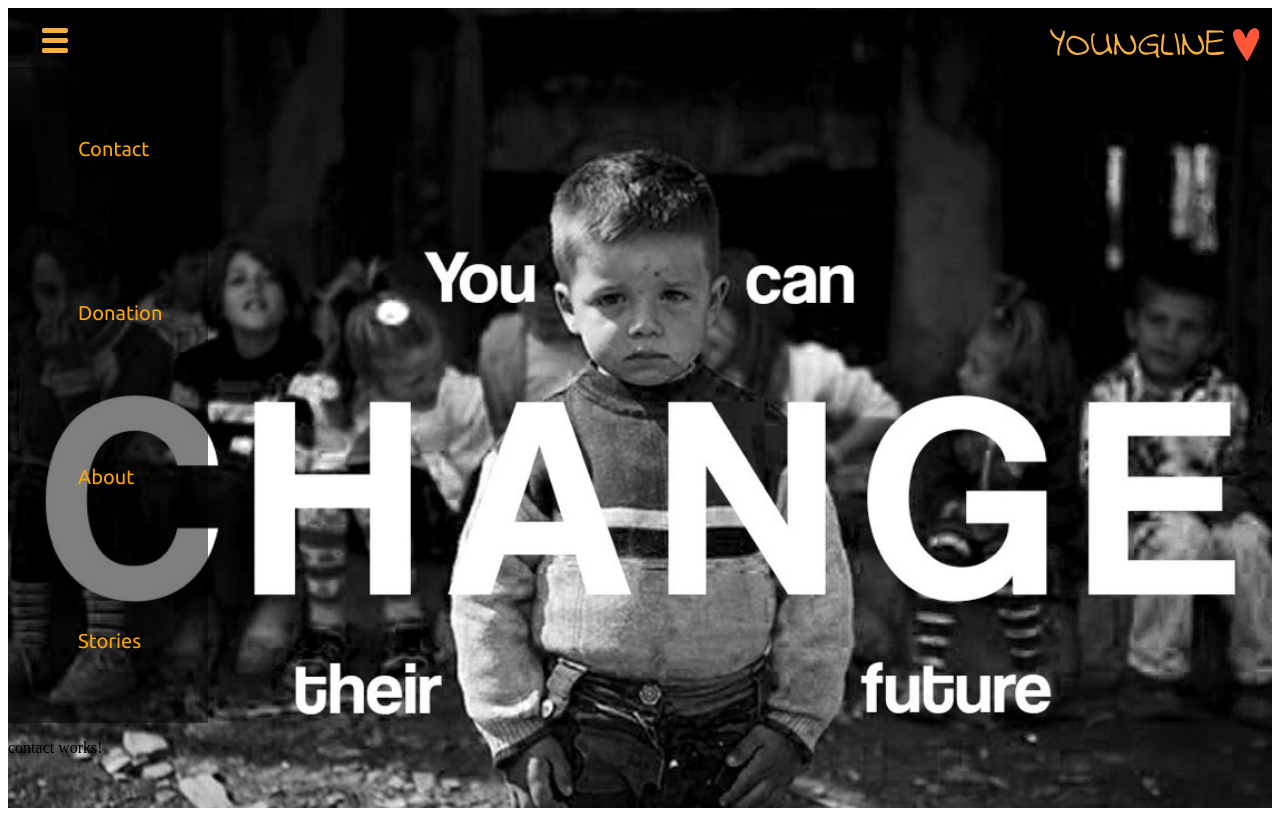
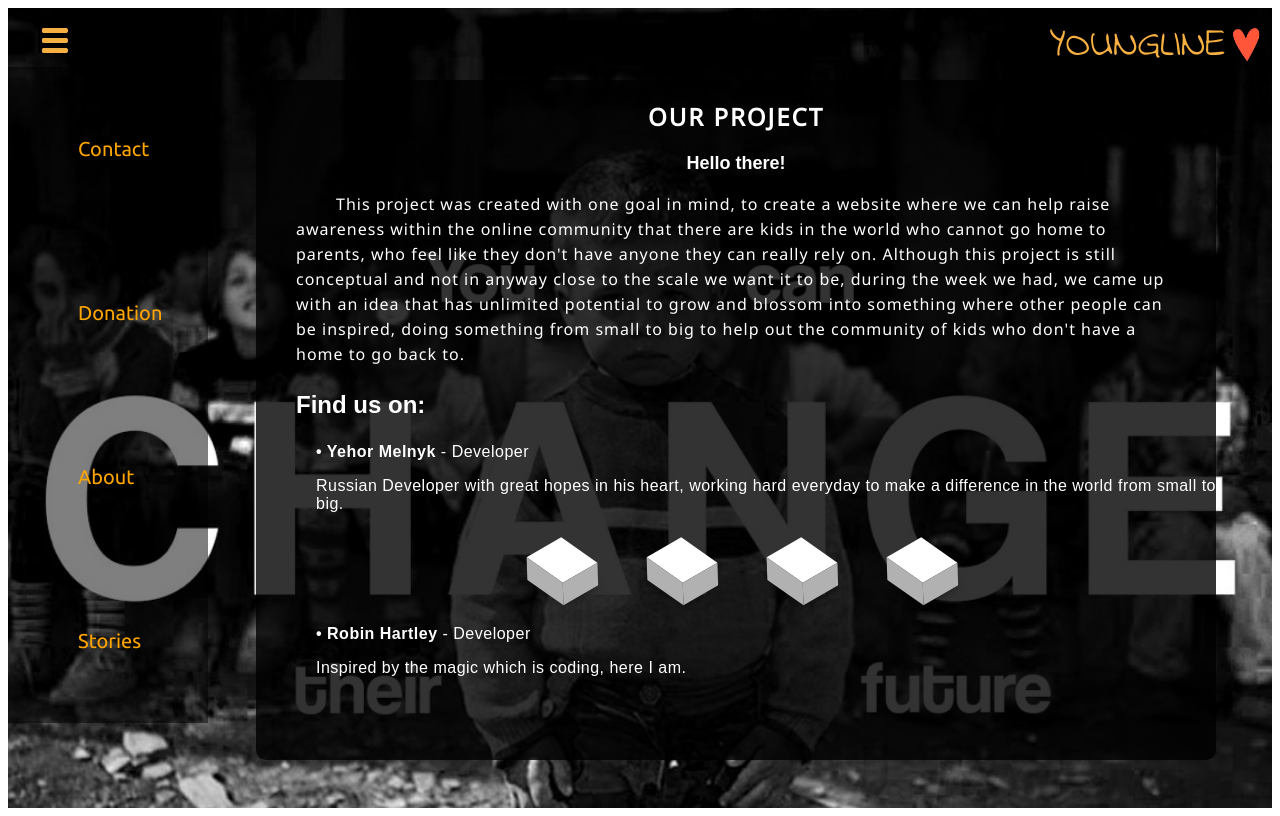
Before and after one commit to Yehorchik/orphan, an Angular app in the folder public/: page /contact in a window 1280 px wide. Built offline with nearby package versions, Linux system fonts and the light colour scheme.

Commit message:
updated contact page

```diff
--- a/public/src/app/app.component.css
+++ b/public/src/app/app.component.css
@@ -1,7 +1,8 @@
 @import url('https://fonts.googleapis.com/css?family=Rajdhani|Ubuntu');
+
 * {
-    padding: 0px;
-    margin: 0px;
+  margin: 0;
+  padding: 0;
 }
 
 body {
@@ -26,6 +27,7 @@
   font-size: 40px;
   color: #F5B041;
 }
+
 #logo_heart {
   width: 40px;
   height: 40px;
@@ -33,6 +35,7 @@
   display: inline-block;
 
 }
+
 #company_name {
   display: inline-block;
   vertical-align: sub;
@@ -46,29 +49,35 @@
   margin-top: 5px;
   transition: transform 0.3s ease-out;
 }
+
 .nav_button:hover {
   transform: rotate(360deg);
 }
-  .nav, .header_content {
+
+.nav,
+.header_content {
   display: inline-block;
 }
-  .navigation{
-    background-color:rgba(0, 0, 0, 0.5);
+
+.navigation {
+  background-color: rgba(0, 0, 0, 0.5);
   display: inline-block;
   width: 200px;
   height: auto;
 }
-  .navigation a{
+
+.navigation a {
   text-decoration: none;
   font-size: 20px;
-    font-family: 'Ubuntu' ,sans-serif;
+  font-family: 'Ubuntu', sans-serif;
   color: orange;
   position: relative;
   margin: 70px;
   display: inline-block;
   transition: transform 0.3s ease-out;
 }
-  .navigation a:hover{
+
+.navigation a:hover {
   color: white;
   border-bottom: 1px solid white;
 }
--- a/public/src/app/app.component.html
+++ b/public/src/app/app.component.html
@@ -1,40 +1,28 @@
 <!DOCTYPE html>
-<html lang="en">
-
+<html>
 <head>
   <meta charset="UTF-8">
   <meta name="viewport" content="width=device-width, initial-scale=1.0">
   <meta http-equiv="X-UA-Compatible" content="ie=edge">
   <link href="https://fonts.googleapis.com/css?family=Indie+Flower" rel="stylesheet">
   <title>Document</title>
-  <style>
-
-  </style>
 </head>
-
 <body>
   <div class="header">
-
     <div class="nav">
       <img  ng-click='addRemoveRedClass()' class="nav_button" src="../assets/navigation.jpg">
     </div>
-
     <div class="header_content">
       <p id="company_name">YOUNGLINE</p>
       <img id="logo_heart" src="../assets/heart_icon.gif">
     </div>
   </div>
-
   <div class="navigation" >
     <a [routerLink]="['/contact']">Contact</a>
     <a [routerLink]="['/donation']">Donation</a>
     <a [routerLink]="['/about']">About</a>
     <a [routerLink]="['/stories']">Stories</a>
   </div>
-
   <router-outlet></router-outlet>
-
 </body>
-
-
 </html>
--- a/public/src/app/contact/contact.component.css
+++ b/public/src/app/contact/contact.component.css
@@ -0,0 +1,181 @@
+.wrapper {
+  position: absolute;
+  left: 20%;
+  top: 10%;
+  width: 75%;
+  height: 85%;
+  background-color: rgba(0, 0, 0, 0.8);
+  border-radius: 10px;
+  color: white;
+}
+
+.wrapper h3, p, h2 {
+  font-family: Arial, Helvetica, sans-serif;
+}
+
+.wrapper h2 {
+  text-transform: uppercase;
+  font-family: 'Noto Sans', sans-serif;
+  color: white;
+  text-align: center;
+  letter-spacing: 2px;
+}
+
+.wrapper #project_paragraph {
+  font-family: 'Noto Sans', sans-serif;
+  color: white;
+  text-align: left;
+  letter-spacing: 1px;
+  text-indent: 40px;
+  line-height: 25px;
+  padding: 0 40px 0px 40px;
+}
+
+#project_title {
+  font-weight: bold;
+  text-align: center;
+  font-size: 18px;
+}
+
+#find_us {
+  text-align: left;
+  font-size: 24px;
+  margin-left: 40px;
+}
+
+.yehor {
+font-size: 16px;
+letter-spacing: 0.5px;
+margin-left: 60px
+}
+
+#yehor_name {
+  font-weight: bold;
+}
+
+.robin {
+  font-size: 16px;
+  letter-spacing: 0.5px;
+  margin-left: 60px;
+  padding-top: 80px;
+}
+
+#robin_name {
+  font-weight: bold;
+}
+
+ul {
+  position: absolute;
+  top: 70%;
+  left: 58%;
+  transform: translate(-50%, -50%);
+  margin: 0;
+  padding: 0;
+  display: flex;
+}
+
+ul li {
+  list-style: none;
+  margin: 0 40px;
+}
+
+ul li a .fab {
+  font-size: 20px;
+  color: #262626;
+  line-height: 40px;
+  transition: .5s;
+}
+
+ul li a {
+  position: relative;
+  display: block;
+  width: 40px;
+  height: 40px;
+  background: #fff;
+  text-align: center;
+  transform: perspective(1000px) rotate(-30deg) skew(25deg) translate(0, 0);
+  transition: .5s;
+  box-shadow: -20px 20px 10px rgba(0, 0, 0, 0.5);
+}
+
+ul li a:before {
+  content: '';
+  position: absolute;
+  top: 10px;
+  left: -20px;
+  height: 100%;
+  width: 20px;
+  background: #b1b1b1;
+  transition: .5s;
+  transform: rotate(0deg) skewY(-45deg);
+}
+
+ul li a:after {
+  content: '';
+  position: absolute;
+  bottom: -20px;
+  left: -10px;
+  height: 20px;
+  width: 100%;
+  background: #b1b1b1;
+  transition: .5s;
+  transform: rotate(0deg) skewX(-45deg);
+  color: pink;
+}
+
+ul li a:hover {
+  transform: perspective(1000px) rotate(-30deg) skew(25deg) translate(20px, -20px);
+  box-shadow: -50px 50px 50px rgba(0, 0, 0, 0.5);
+}
+
+ul li a:hover>* {
+  color: white;
+}
+
+ul li:hover:nth-child(1) a {
+  background: #007bb5;
+}
+
+ul li:hover:nth-child(1) a:before {
+  background: #00405e;
+}
+
+ul li:hover:nth-child(1) a:after {
+  background: #009be2;
+}
+
+ul li:hover:nth-child(2) a {
+  background: #6cc644;
+}
+
+ul li:hover:nth-child(2) a:before {
+  background: #4d9130;
+}
+
+ul li:hover:nth-child(2) a:after {
+  background: #7feb51;
+}
+
+ul li:hover:nth-child(3) a {
+  background: #3b5999;
+}
+
+ul li:hover:nth-child(3) a:before {
+  background: #2e4577;
+}
+
+ul li:hover:nth-child(3) a:after {
+  background: #4b71c4;
+}
+
+ul li:hover:nth-child(4) a {
+  background: #e4405f;
+}
+
+ul li:hover:nth-child(4) a:before {
+  background: #b8334b;
+}
+
+ul li:hover:nth-child(4) a:after {
+  background: #f34565;
+}
--- a/public/src/app/contact/contact.component.html
+++ b/public/src/app/contact/contact.component.html
@@ -1,3 +1,52 @@
-<p>
-  contact works!
-</p>
+<!DOCTYPE html>
+<html lang="en">
+
+<head>
+  <meta charset="UTF-8">
+  <meta name="viewport" content="width=device-width, initial-scale=1.0">
+  <meta http-equiv="X-UA-Compatible" content="ie=edge">
+  <link rel="stylesheet" href="https://use.fontawesome.com/releases/v5.7.0/css/all.css" integrity="sha384-lZN37f5QGtY3VHgisS14W3ExzMWZxybE1SJSEsQp9S+oqd12jhcu+A56Ebc1zFSJ"
+    crossorigin="anonymous">
+  <link href="https://fonts.googleapis.com/css?family=Noto+Sans" rel="stylesheet">
+  <title>Contact</title>
+</head>
+
+<body>
+  <div class="wrapper">
+    <h2>Our Project</h2>
+    <p id="project_title">Hello there!</p>
+    <p id="project_paragraph">This project was created with one goal in mind, to create a website where we can help
+      raise awareness within the
+      online community that there are kids in the world who cannot go home to parents, who feel like they don't have
+      anyone they can really rely on. Although this project is still conceptual and not in anyway close to the scale we
+      want it to be, during the week we had, we came up with an idea that has unlimited potential to grow and blossom
+      into something where other people can be inspired, doing something from small to big to help out the community of
+      kids who don't have a home to go back to.</p>
+    <h3 id="find_us">Find us on:</h3>
+    <div class="yehor">
+      <p><span id = "yehor_name">• Yehor Melnyk</span> - Developer</p>
+      <p>Russian Developer with great hopes in his heart, working hard everyday to make a difference in the world from
+        small to big.</p>
+    </div>
+    <div class="robin">
+        <p><span id = "robin_name">• Robin Hartley</span> - Developer</p>
+        <p>Inspired by the magic which is coding, here I am.</p>
+    </div>
+  </div>
+  <ul>
+    <li>
+      <a href="#"><i class="fab fa-linkedin-in"></i></a>
+    </li>
+    <li>
+      <a href="#"><i class="fab fa-github"></i></a>
+    </li>
+    <li>
+      <a href="#"><i class="fab fa-facebook-f"></i></a>
+    </li>
+    <li>
+      <a href="#"><i class="fab fa-instagram"></i></a>
+    </li>
+  </ul>
+</body>
+
+</html>
```
Also changed, not shown: 1 other file (tests, documents, lock files or other folders). Lines whose indentation alone changed are shown as unchanged.
